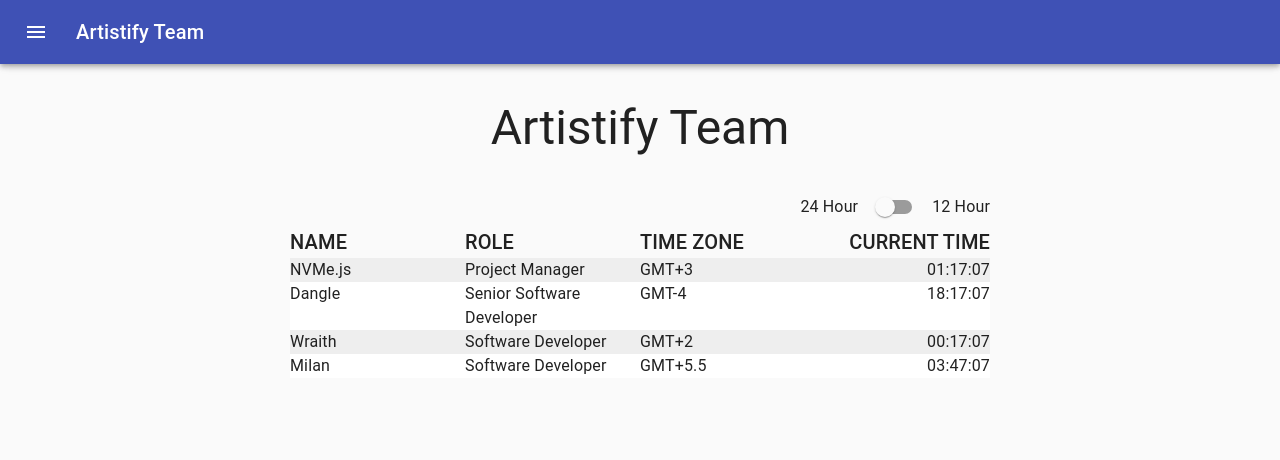
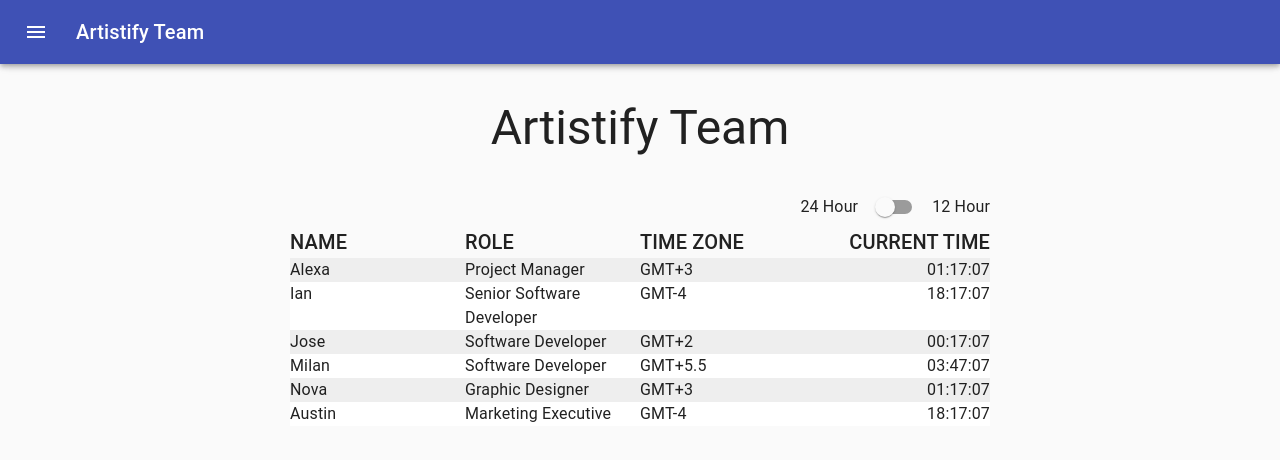
Before and after one commit to IanWalston/team-dashboard, a React app: page / in a window 1280 px wide. Shown: the top 460 px of the page. Built offline with nearby package versions, Linux system fonts and the light colour scheme.

Commit message:
added fb, ig, austin and nova

```diff
--- a/src/Components/SideBar.js
+++ b/src/Components/SideBar.js
@@ -59,17 +59,8 @@ function SideBar({ handleDrawerClose, handleDrawerOpen, open, SetOpen }) {
         <List>
             {links.map(link => {
                 return <ListItemLink href={link.url} key={link.name}>
-                    <ListItemIcon>{
-                        {
-                            "artistify": <img width='32px' height='32px' src='https://cdn.discordapp.com/attachments/762277813402599445/762415685782470666/icon.png' />,
-                            "discord": <img width='32px'  height='32px' src='https://cdns.iconmonstr.com/wp-content/assets/preview/2018/240/iconmonstr-discord-1.png' />,
-                            "calendar": <img width='32px'  height='32px' src='https://cdns.iconmonstr.com/wp-content/assets/preview/2012/240/iconmonstr-calendar-4.png' />,
-                            "code": <img width='32px'  height='32px' src='https://cdns.iconmonstr.com/wp-content/assets/preview/2013/240/iconmonstr-code-2.png' />,
-                            "list": <img width='32px'  height='32px' src='https://cdns.iconmonstr.com/wp-content/assets/preview/2013/240/iconmonstr-menu-2.png' />,
-                            "checklist": <img width='32px'  height='32px' src='https://cdns.iconmonstr.com/wp-content/assets/preview/2017/240/iconmonstr-task-1.png' />,
-                            "cloud": <img width='32px'  height='32px' src='https://cdns.iconmonstr.com/wp-content/assets/preview/2012/240/iconmonstr-cloud-21.png' />,
-                        }[link.icon]
-                    }
+                    <ListItemIcon>
+                        <img width='32px' height='32px' src={link.iconUrl} />
                     </ListItemIcon>
                     <ListItemText primary={link.name} />
                 </ListItemLink>
--- a/src/links.json
+++ b/src/links.json
@@ -2,31 +2,39 @@
     {
         "name": "Artistify Web App",
         "url": "https://artistify-2.appspot.com",
-        "icon": "artistify"
+        "iconUrl": "https://cdn.discordapp.com/attachments/762277813402599445/762415685782470666/icon.png"
     },{
         "name": "Discord",
         "url": "https://discord.gg/PdhzRDJ",
-        "icon": "discord"
+        "iconUrl": "https://cdns.iconmonstr.com/wp-content/assets/preview/2018/240/iconmonstr-discord-1.png"
+    },{
+        "name": "Facebook",
+        "url": "https://www.facebook.com/Artistify-App-109146857628636/?view_public_for=109146857628636",
+        "iconUrl": "https://cdns.iconmonstr.com/wp-content/assets/preview/2017/240/iconmonstr-facebook-6.png"
+    },{
+        "name": "Instagram",
+        "url": "https://www.instagram.com/artistify_app/",
+        "iconUrl": "https://cdns.iconmonstr.com/wp-content/assets/preview/2012/240/iconmonstr-instagram-6.png"
     },{
         "name": "Project Board",
         "url": "https://github.com/callbacc/Artistify/projects/1",
-        "icon": "checklist"
+        "iconUrl": "https://cdns.iconmonstr.com/wp-content/assets/preview/2017/240/iconmonstr-task-1.png"
     },{
         "name": "Code Repository",
         "url": "https://github.com/callbacc/Artistify",
-        "icon": "code"
+        "iconUrl": "https://cdns.iconmonstr.com/wp-content/assets/preview/2013/240/iconmonstr-code-2.png"
     },{
         "name": "Issue Backlog",
         "url": "https://github.com/callbacc/Artistify/issues",
-        "icon": "list"
+        "iconUrl": "https://cdns.iconmonstr.com/wp-content/assets/preview/2013/240/iconmonstr-menu-2.png"
     },{
         "name": "Cloud Host",
         "url": "https://console.cloud.google.com/home/dashboard?authuser=1&project=artistify-2",
-        "icon": "cloud"
+        "iconUrl": "https://cdns.iconmonstr.com/wp-content/assets/preview/2012/240/iconmonstr-cloud-21.png"
     },{
         "name": "Calendar",
         "url": "https://calendar.google.com/calendar/u/0/r/day/2020/10/7?cid=MXBuNXRiMHZ0dHU1YjYwaW1pamY3aWh1MzRAZ3JvdXAuY2FsZW5kYXIuZ29vZ2xlLmNvbQ",
-        "icon": "calendar"
+        "iconUrl": "https://cdns.iconmonstr.com/wp-content/assets/preview/2012/240/iconmonstr-calendar-4.png"
 
     }
 ]
--- a/src/people.json
+++ b/src/people.json
@@ -1,23 +1,38 @@
 [
     {
         "id": 0,
-        "name": "NVMe.js",
+        "name": "Alexa",
         "role": "Project Manager",
         "timezone": 3
-    },{
+    },
+    {
         "id": 1,
-        "name": "Dangle",
+        "name": "Ian",
         "role": "Senior Software Developer",
         "timezone": -4
-    },{
+    },
+    {
         "id": 2,
-        "name": "Wraith",
+        "name": "Jose",
         "role": "Software Developer",
         "timezone": 2
-    },{
+    },
+    {
         "id": 3,
         "name": "Milan",
         "role": "Software Developer",
         "timezone": 5.5
+    },
+    {
+        "id": 4,
+        "name": "Nova",
+        "role": "Graphic Designer",
+        "timezone": 3
+    },
+    {
+        "id": 5,
+        "name": "Austin",
+        "role": "Marketing Executive",
+        "timezone": -4
     }
 ]
```
